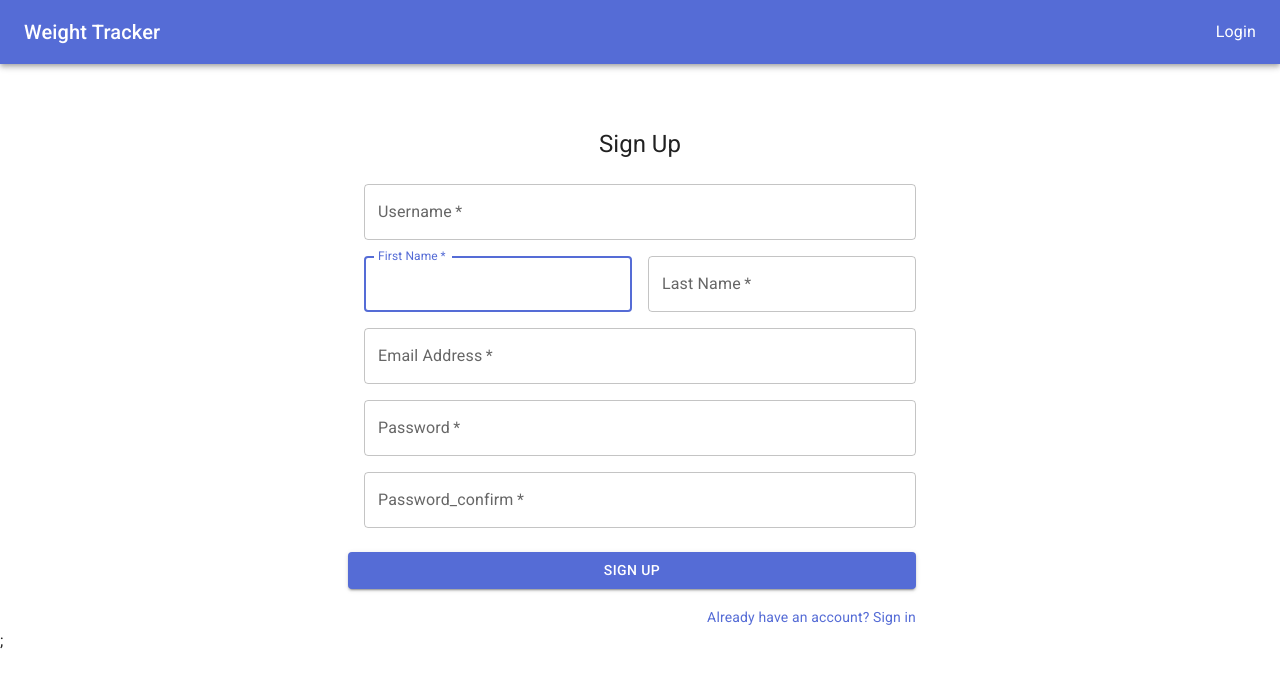
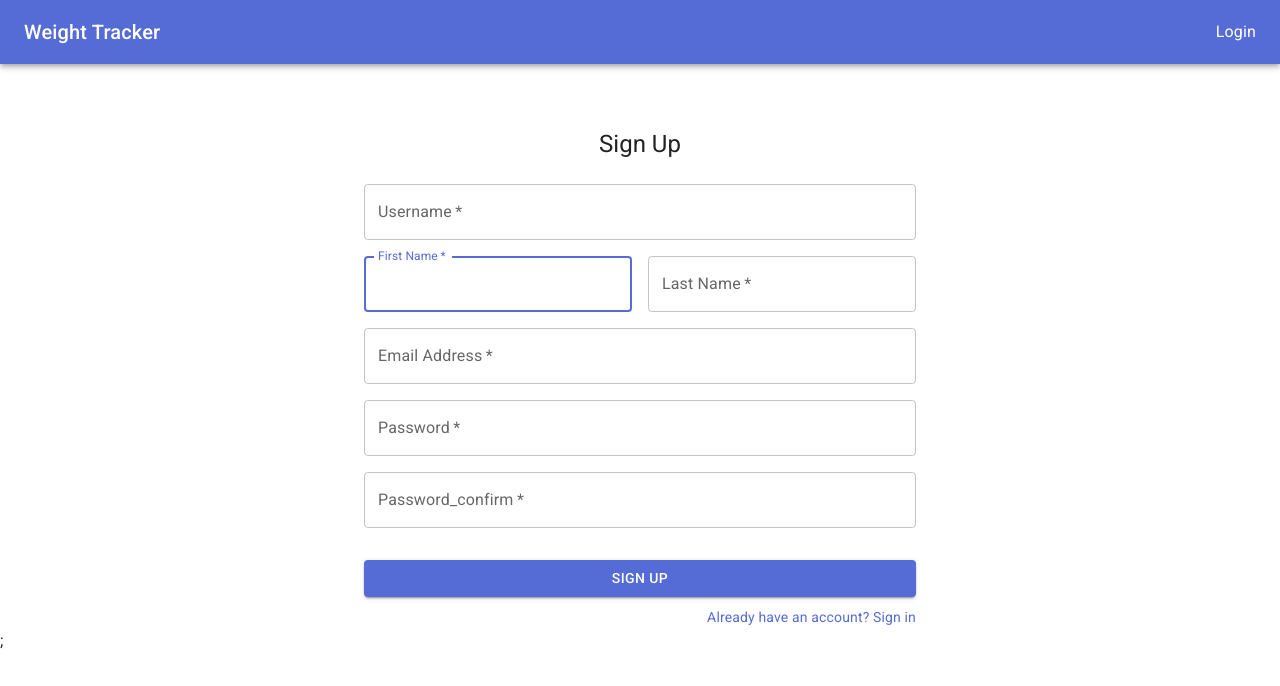
Before and after one commit to knightSarai/knighTracker, a React (Create React App) app: page /auth/register in a window 1280 px wide. Shown: the top 686 px of the page. Built offline with nearby package versions, Linux system fonts and the light colour scheme; no server answers.

Commit message:
Add flexedBox component

```diff
--- /dev/null
+++ b/src/components/FlexedBox/index.ts
@@ -0,0 +1 @@
+export {default} from './FlexedBox';
--- a/src/pages/auth/Register.tsx
+++ b/src/pages/auth/Register.tsx
@@ -113,14 +113,16 @@ export const RegisterPage: React.FC = () => {
                                 autoComplete="new-password-confirm"
                             />
                         </Grid>
+                        <Grid item xs={12}>
                             <Button
                                 type="submit"
                                 fullWidth
                                 variant="contained"
-                            sx={{mt: 3, mb: 2}}
+                                sx={{mt: 2, mb: 1}}
                             >
                                 Sign Up
                             </Button>
+                        </Grid>
                         <Grid container justifyContent="flex-end">
                             <Grid item>
                                 <Link component={RouterLink} to="/auth/login/" variant="body2">
```
Also changed, not shown: src/components/FlexedBox/FlexedBox.tsx (added, +17 -0 lines). Lines whose indentation alone changed are shown as unchanged.
